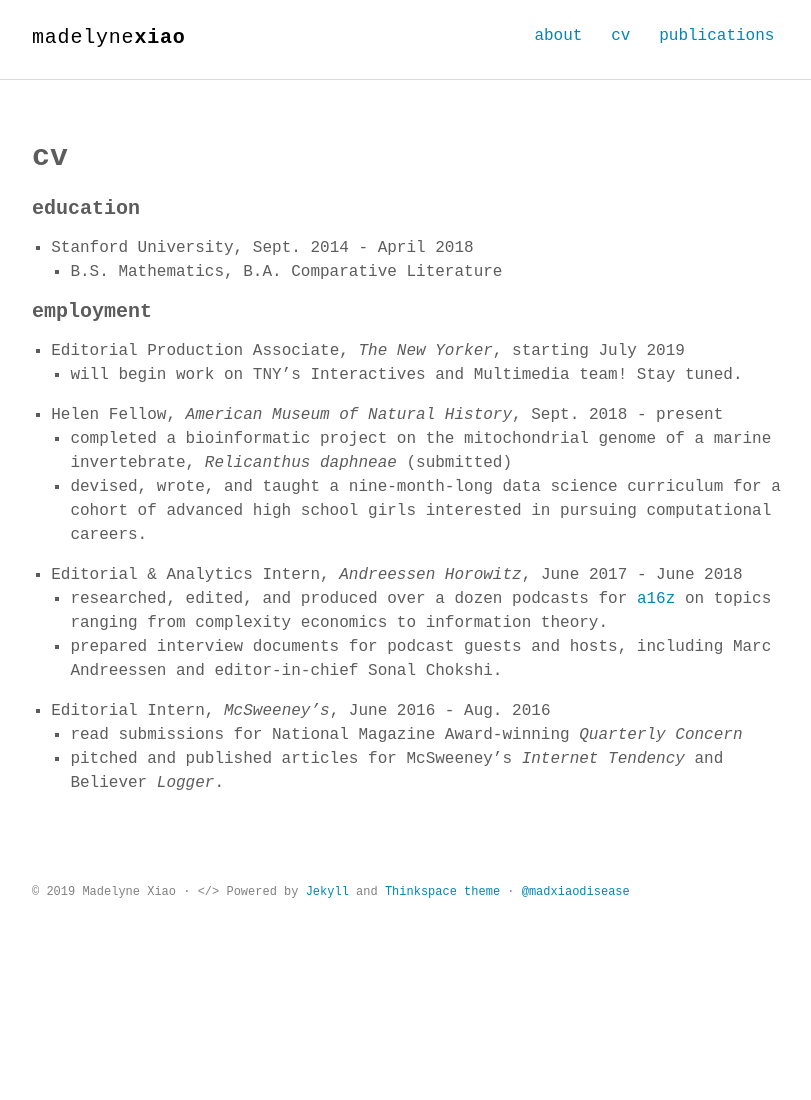
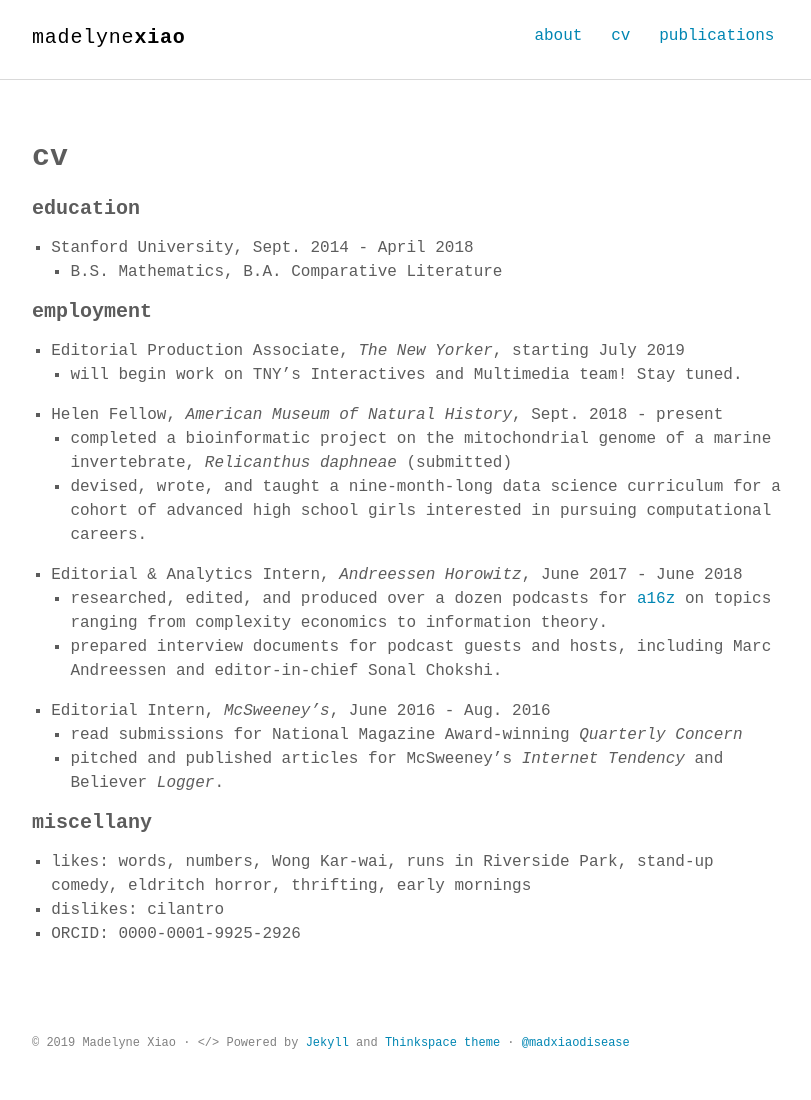
Before and after one commit to madelyne/madelyne.github.io, a Jekyll site: the page built from cv.md, in a window 1280 px wide. Shown: the whole page, without its empty margins (232-1043 px from the left). Built offline with Jekyll 4.4.1, drawn with Linux system fonts in a browser that asks for light colours; some web fonts are replaced; before the commit the page ends 949 px from its top, so only the background shows below that.

Commit message:
updated cv

```diff
--- a/cv.md
+++ b/cv.md
@@ -21,3 +21,8 @@
 * Editorial Intern, _McSweeney's_, June 2016 - Aug. 2016
 	-  read submissions for National Magazine Award-winning _Quarterly Concern_
 	-  pitched and published articles for McSweeney's _Internet Tendency_ and Believer _Logger_.
+
+#### miscellany
+* likes: words, numbers, Wong Kar-wai, runs in Riverside Park, stand-up comedy, eldritch horror, thrifting, early mornings
+* dislikes: cilantro
+* ORCID: 0000-0001-9925-2926
```
